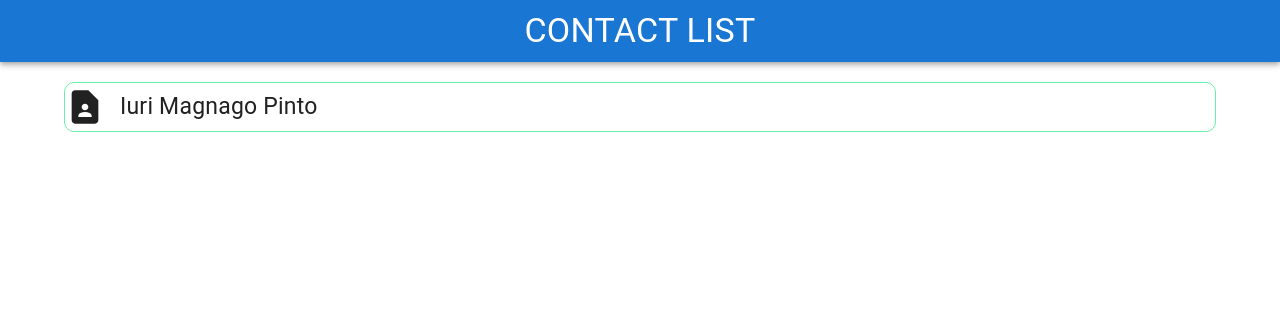
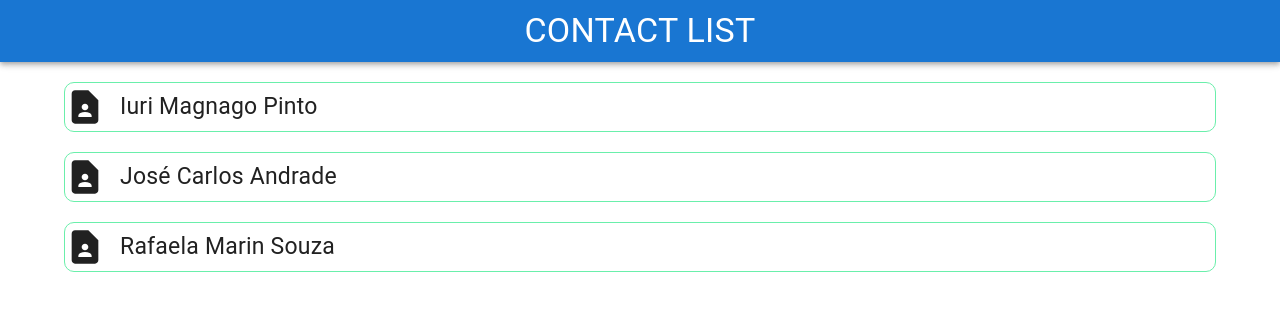
Before and after one commit to iurimp91/contact-list, a React (Create React App) app: page / in a window 1280 px wide. Shown: the top 310 px of the page. Built offline with nearby package versions, Linux system fonts and the light colour scheme.

Commit message:
feat: render contact list from array

```diff
--- a/src/App.tsx
+++ b/src/App.tsx
@@ -1,7 +1,18 @@
 import { AppBar, Typography, Box, Container } from "@mui/material";
 import { ContactPage } from "@mui/icons-material";
+import { ReactNode } from "react";
 
-function ContactCard(): JSX.Element {
+const contactList = [
+  { name: "Iuri Magnago Pinto" },
+  { name: "José Carlos Andrade" },
+  { name: "Rafaela Marin Souza" },
+];
+
+interface ContactProps {
+  children: ReactNode;
+}
+
+function ContactCard({ children }: ContactProps): JSX.Element {
   return (
     <Box
       sx={{
@@ -10,12 +21,11 @@ function ContactCard(): JSX.Element {
         borderRadius: "10px",
         display: "flex",
         alignItems: "center",
+        mb: "20px"
       }}
     >
       <ContactPage sx={{ fontSize: "40px" }} />
-      <Typography sx={{ fontSize: "23px", ml: "15px" }}>
-        Iuri Magnago Pinto
-      </Typography>
+      <Typography sx={{ fontSize: "23px", ml: "15px" }}>{children}</Typography>
     </Box>
   );
 }
@@ -29,7 +39,9 @@ function App(): JSX.Element {
         </Typography>
       </AppBar>
       <Container sx={{ mt: "20px" }}>
-        <ContactCard />
+        {contactList.map(({ name }) => (
+          <ContactCard key={name}>{name}</ContactCard>
+        ))}
       </Container>
     </>
   );
```
